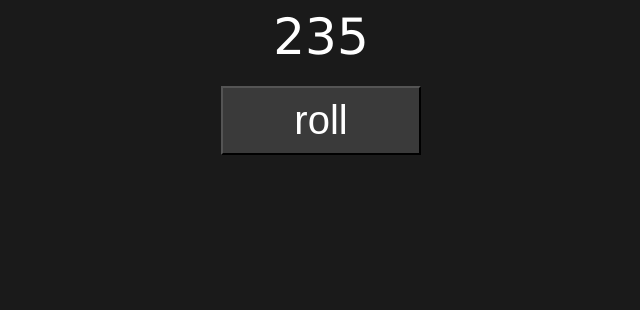
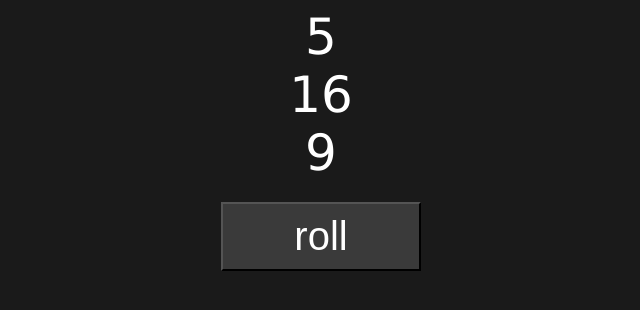
Before and after one commit to Aninooo/Simple-Javascript-Program, a plain HTML site: page random number generator/random-number-generator.html in a window 1280 px wide. Both pictures are taken after a click on the button "roll". Shown: the whole page, without its empty margins (319-959 px from the left). Drawn offline with Linux system fonts and the light colour scheme.

Commit message:
added new functions for random number generator

```diff
--- a/random number generator/random-number-generator.html
+++ b/random number generator/random-number-generator.html
@@ -32,6 +32,8 @@
     </head>
     <body>
         <label id="label" for="">0</label><br>
+        <label id="label2" for="">0</label><br>
+        <label id="label3" for="">0</label><br>
         <button id="myButton">roll</button>
         <script src="./random-number-generator.js">
 
--- a/random number generator/random-number-generator.js
+++ b/random number generator/random-number-generator.js
@@ -1,11 +1,19 @@
 const myButton = document.getElementById('myButton');
 const label = document.getElementById('label');
+const label2 = document.getElementById('label2');
+const label3 = document.getElementById('label3');
 
 const min = 1;
-const max = 1000;
+const max = 20;
 let randomNum;
+let randomNum2;
+let randomNum3;
 
 myButton.onclick = function(){
     randomNum = Math.floor(Math.random() * max) + min;
+    randomNum2 = Math.floor(Math.random() * max) + min;
+    randomNum3 = Math.floor(Math.random() * max) + min;
     label.textContent = randomNum;
+    label2.textContent = randomNum2;
+    label3.textContent = randomNum3;
 }
```
